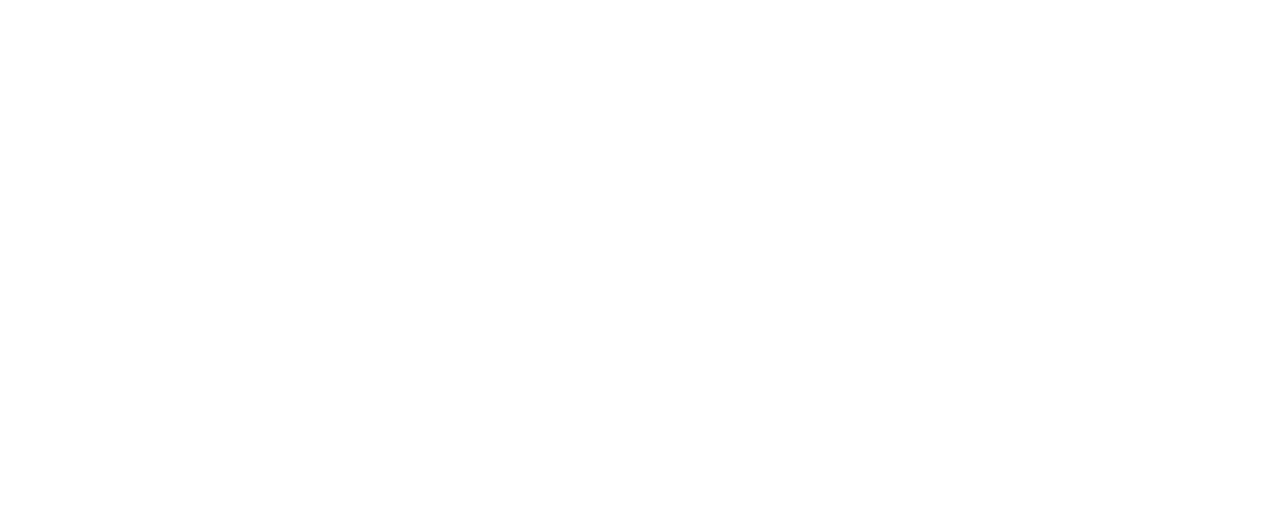
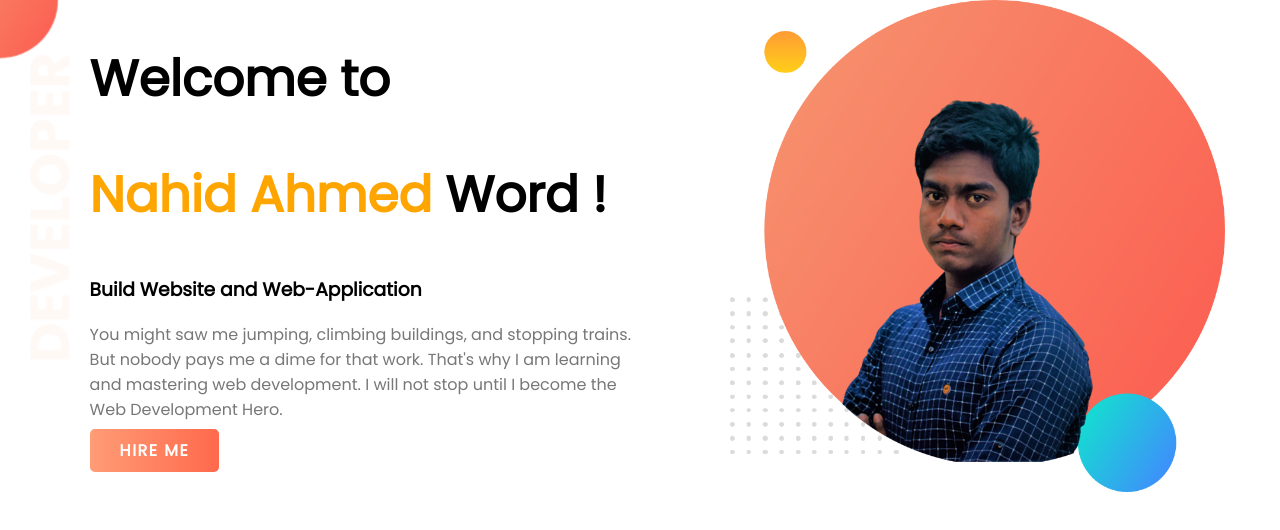
Before and after one commit to NahidAhmed07/my-portfolio1, a plain HTML site: page index.html in a window 1280 px wide. Drawn offline with Linux system fonts and the light colour scheme.

Commit message:
top section addid

```diff
--- a/index.html
+++ b/index.html
@@ -4,9 +4,27 @@
   <meta charset="UTF-8">
   <meta http-equiv="X-UA-Compatible" content="IE=edge">
   <meta name="viewport" content="width=device-width, initial-scale=1.0">
-  <title>Document</title>
+  <title>Nahid Ahmed</title>
+  <link rel="preconnect" href="https://fonts.googleapis.com">
+  <link rel="preconnect" href="https://fonts.gstatic.com" crossorigin>
+  <link href="https://fonts.googleapis.com/css2?family=Poppins&display=swap" rel="stylesheet">
+<link rel="stylesheet" href="style.css">
 </head>
 <body>
+  <section class="top-main">
+    <div class="helf-width">
+      <h1>Welcome to</h1>
+      <h1><span class="orange-color">Nahid Ahmed</span> Word !</h1>
+      <h3>Build Website and Web-Application</h3>
+      <p>You might saw me jumping, climbing buildings, and stopping trains. But nobody pays me a dime for that work. That's why I am learning and mastering web development. I will not stop until I become the Web Development Hero.</p>
+      <a class="link-btn" href="https://www.linkedin.com/in/md-nahid-ahmed-80b926215/">HIRE ME</a>
+    </div>
+    <div class="helf-width">
+      <img src="images/my-bg.png1.png" alt="my-image">
+
+    </div>
+
+  </section>
 
 </body>
 </html>
--- a/style.css
+++ b/style.css
@@ -0,0 +1,40 @@
+body{
+  font-family: 'Poppins', sans-serif;
+  margin: 0;
+}
+
+section{
+display: flex;
+}
+
+.top-main{
+  background-image: url(images/top-banner.png);
+  background-repeat: no-repeat;
+}
+.helf-width{
+  width: 45%;
+  padding-left: 7%;
+}
+.helf-width img{
+  width: 90%;
+
+  /* overflow: hidden; */
+}
+.orange-color{
+  color: orange;
+}
+h1{
+  font-size: 50px;
+}
+.helf-width p{
+color:#777 ;
+}
+.link-btn{
+  text-decoration: none;
+  color:#ffffff;
+  font-weight:700;
+  padding: 10px 30px;
+  border-radius: 5px;
+  letter-spacing: 1.5px;
+  background-image: linear-gradient(to left,#FF694C, #FF9C76 );
+}
```
